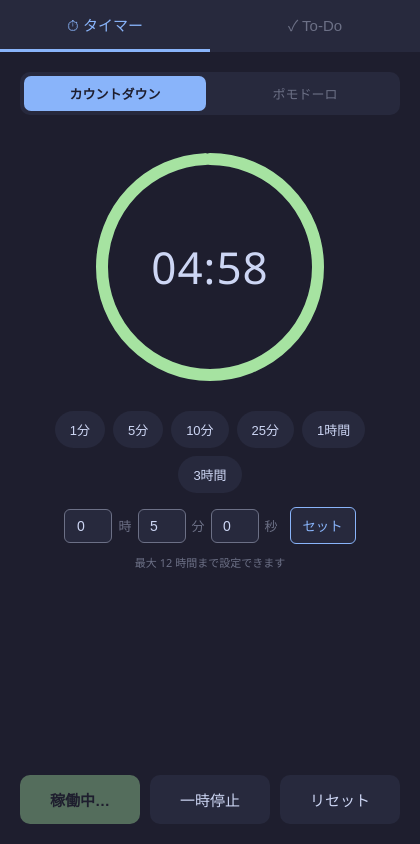
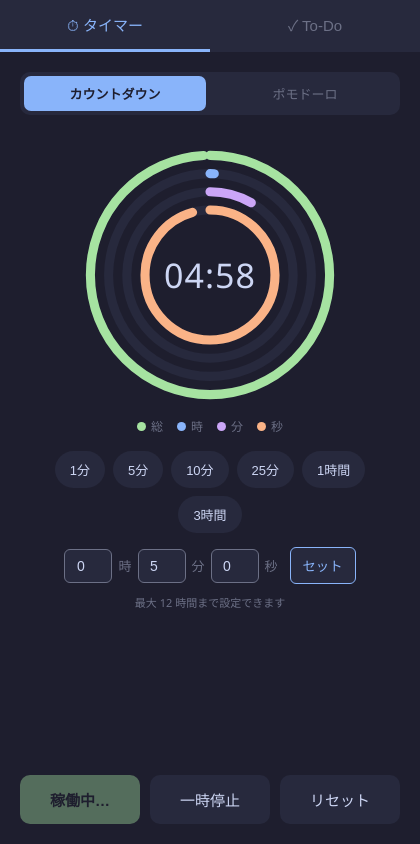
Before and after one commit to usizou/time-todo, an Electron app: page src/index.html in a window 420 px wide. Both pictures are taken after a click on the button "スタート". Drawn offline with Linux system fonts and the light colour scheme.

Commit message:
残り時間を4重の同心円リングで表現(総/時/分/秒)
- 外→内に 総時間/時(12h周)/分(1h周)/秒(1min周) のリングを追加
- 内側ほど速く回り、秒リングで時間の流れを体感できる
- 単位の境界を跨ぐ瞬間はアニメせず瞬時に戻す処理を追加
- 色分け凡例を追加、更新間隔を100msに、表示レイアウトを調整
- version 0.2.2

Co-Authored-By: Claude Opus 4.8 <noreply@anthropic.com>

```diff
--- a/package.json
+++ b/package.json
@@ -1,6 +1,6 @@
 {
   "name": "time-todo",
-  "version": "0.2.1",
+  "version": "0.2.2",
   "description": "タイマー & To-Do デスクトップアプリ",
   "main": "main.js",
   "scripts": {
--- a/src/index.html
+++ b/src/index.html
@@ -21,17 +21,33 @@
       <button class="mode" data-mode="pomodoro">ポモドーロ</button>
     </div>
 
-    <!-- 残り時間の表示（円形リング） -->
+    <!-- 残り時間の表示（4重の同心円リング） -->
     <div class="display">
       <svg class="ring" viewBox="0 0 200 200">
-        <circle class="ring-track" cx="100" cy="100" r="90" />
-        <circle id="ring-progress" class="ring-progress" cx="100" cy="100" r="90" />
+        <!-- 背景トラック -->
+        <circle class="ring-track" cx="100" cy="100" r="92" />
+        <circle class="ring-track" cx="100" cy="100" r="78" />
+        <circle class="ring-track" cx="100" cy="100" r="64" />
+        <circle class="ring-track" cx="100" cy="100" r="50" />
+        <!-- 進捗リング（外→内: 総/時/分/秒） -->
+        <circle id="ring-total" class="ring-progress p-total" cx="100" cy="100" r="92" />
+        <circle id="ring-hour"  class="ring-progress p-hour"  cx="100" cy="100" r="78" />
+        <circle id="ring-min"   class="ring-progress p-min"   cx="100" cy="100" r="64" />
+        <circle id="ring-sec"   class="ring-progress p-sec"   cx="100" cy="100" r="50" />
       </svg>
       <div class="ring-center">
         <div id="phase-label" class="phase-label"></div>
         <div id="time" class="time">00:00</div>
         <div id="pomo-count" class="pomo-count"></div>
       </div>
+    </div>
+
+    <!-- リングの凡例 -->
+    <div class="ring-legend">
+      <span class="lg lg-total">総</span>
+      <span class="lg lg-hour">時</span>
+      <span class="lg lg-min">分</span>
+      <span class="lg lg-sec">秒</span>
     </div>
 
     <!-- カウントダウン用：時間のプリセット＆入力 -->
--- a/src/renderer.js
+++ b/src/renderer.js
@@ -13,7 +13,10 @@ const el = {
   time: document.getElementById('time'),
   phase: document.getElementById('phase-label'),
   pomoCount: document.getElementById('pomo-count'),
-  ring: document.getElementById('ring-progress'),
+  ringTotal: document.getElementById('ring-total'),
+  ringHour: document.getElementById('ring-hour'),
+  ringMin: document.getElementById('ring-min'),
+  ringSec: document.getElementById('ring-sec'),
   countdownSetup: document.getElementById('countdown-setup'),
   inHour: document.getElementById('in-hour'),
   inMin: document.getElementById('in-min'),
@@ -27,8 +30,36 @@ const el = {
 // ===== 定数 =====
 const MAX_MS = 12 * 60 * 60 * 1000;                 // 上限12時間
 const DEFAULT_SEC = 5 * 60;                          // 起動時の初期値(5分)。リセットの戻り先
-const RING_C = 2 * Math.PI * 90;                    // リング円周(r=90)
-el.ring.style.strokeDasharray = RING_C;
+const HOUR_CYCLE = 12 * 60 * 60 * 1000;             // 時リングの1周(12時間)
+const MIN_CYCLE = 60 * 60 * 1000;                   // 分リングの1周(1時間)
+const SEC_CYCLE = 60 * 1000;                        // 秒リングの1周(1分)
+
+// 各リングの円（半径ごとに円周を算出し stroke-dasharray に設定）
+const rings = [
+  { node: el.ringTotal, r: 92, cycle: 'total', prev: undefined },
+  { node: el.ringHour,  r: 78, cycle: HOUR_CYCLE, prev: undefined },
+  { node: el.ringMin,   r: 64, cycle: MIN_CYCLE, prev: undefined },
+  { node: el.ringSec,   r: 50, cycle: SEC_CYCLE, prev: undefined },
+];
+rings.forEach((ring) => {
+  ring.c = 2 * Math.PI * ring.r;
+  ring.node.style.strokeDasharray = ring.c;
+});
+
+// リングの進捗を設定（割合が増える=単位の境界を跨いだ時はアニメせず瞬時に戻す）
+function setRing(ring, ratio) {
+  ratio = Math.max(0, Math.min(1, ratio));
+  const offset = ring.c * (1 - ratio);
+  if (ring.prev !== undefined && ratio > ring.prev + 0.001) {
+    ring.node.style.transition = 'none';
+    ring.node.style.strokeDashoffset = offset;
+    void ring.node.getBoundingClientRect(); // 反映を強制
+    ring.node.style.transition = '';
+  } else {
+    ring.node.style.strokeDashoffset = offset;
+  }
+  ring.prev = ratio;
+}
 
 // ===== ポモドーロの設定（分） =====
 const POMO = { work: 25, shortBreak: 5, longBreak: 15, longEvery: 4 };
@@ -58,13 +89,16 @@ function fmt(ms) {
 function render() {
   el.time.textContent = fmt(remainingMs);
 
-  // リング：残り割合に応じて減っていく
-  const ratio = durationMs > 0 ? Math.max(0, remainingMs / durationMs) : 0;
-  el.ring.style.strokeDashoffset = RING_C * (1 - ratio);
+  // 4重リング：外→内(総/時/分/秒)。内側ほど速く回る
+  const R = Math.max(0, remainingMs);
+  setRing(rings[0], durationMs > 0 ? R / durationMs : 0);          // 総時間
+  setRing(rings[1], (R % HOUR_CYCLE) / HOUR_CYCLE);               // 時(12hで1周)
+  setRing(rings[2], (R % MIN_CYCLE) / MIN_CYCLE);                 // 分(1hで1周)
+  setRing(rings[3], (R % SEC_CYCLE) / SEC_CYCLE);                 // 秒(1minで1周)
 
   const warn = running && remainingMs <= 10000;
   el.time.classList.toggle('warning', warn);
-  el.ring.classList.toggle('warning', warn);
+  el.ringTotal.classList.toggle('warning', warn);
 
   if (mode === 'pomodoro') {
     const labels = { work: '🍅 作業', short: '☕ 小休憩', long: '🌴 長休憩' };
@@ -95,7 +129,7 @@ function start() {
   if (running || remainingMs <= 0) return;
   running = true;
   endTime = Date.now() + remainingMs;
-  ticker = setInterval(tick, 200);
+  ticker = setInterval(tick, 100);
   render();
 }
 
--- a/src/style.css
+++ b/src/style.css
@@ -79,12 +79,18 @@ body {
   font-weight: 600;
 }
 
-/* --- 表示（円形リング） --- */
+/* --- 表示（4重の同心円リング） --- */
+:root {
+  --ring-total: #a6e3a1; /* 緑 */
+  --ring-hour:  #89b4fa; /* 青 */
+  --ring-min:   #cba6f7; /* 紫 */
+  --ring-sec:   #fab387; /* 橙 */
+}
 .display {
   position: relative;
-  width: 240px;
-  height: 240px;
-  margin: 8px auto 24px;
+  width: 260px;
+  height: 260px;
+  margin: 6px auto 12px;
 }
 .ring {
   width: 100%;
@@ -94,17 +100,23 @@ body {
 .ring-track {
   fill: none;
   stroke: var(--panel);
-  stroke-width: 10;
+  stroke-width: 7;
 }
 .ring-progress {
   fill: none;
-  stroke: var(--accent-2);
-  stroke-width: 10;
+  stroke-width: 7;
   stroke-linecap: round;
-  /* JSで stroke-dasharray / offset を設定 */
-  transition: stroke-dashoffset 0.3s linear, stroke 0.3s;
+  /* JSで stroke-dasharray / dashoffset を設定 */
+  transition: stroke-dashoffset 0.2s linear, stroke 0.3s;
 }
-.ring-progress.warning { stroke: var(--danger); }
+.p-total { stroke: var(--ring-total); }
+.p-hour  { stroke: var(--ring-hour); }
+.p-min   { stroke: var(--ring-min); }
+.p-sec   { stroke: var(--ring-sec); }
+.p-total.warning,
+.time.warning { color: var(--danger); }
+.p-total.warning { stroke: var(--danger); }
+
 .ring-center {
   position: absolute;
   inset: 0;
@@ -115,13 +127,13 @@ body {
   text-align: center;
 }
 .phase-label {
-  font-size: 15px;
+  font-size: 14px;
   color: var(--accent-2);
-  height: 20px;
-  margin-bottom: 4px;
+  height: 18px;
+  margin-bottom: 2px;
 }
 .time {
-  font-size: 44px;
+  font-size: 34px;
   font-weight: 200;
   font-variant-numeric: tabular-nums;
   letter-spacing: 1px;
@@ -129,11 +141,33 @@ body {
 }
 .time.warning { color: var(--danger); }
 .pomo-count {
+  font-size: 11px;
+  color: var(--muted);
+  height: 15px;
+  margin-top: 6px;
+}
+
+/* --- リング凡例 --- */
+.ring-legend {
+  display: flex;
+  justify-content: center;
+  gap: 14px;
+  margin-bottom: 16px;
   font-size: 12px;
   color: var(--muted);
-  height: 16px;
-  margin-top: 8px;
 }
+.lg { display: flex; align-items: center; gap: 5px; }
+.lg::before {
+  content: "";
+  width: 9px;
+  height: 9px;
+  border-radius: 50%;
+  display: inline-block;
+}
+.lg-total::before { background: var(--ring-total); }
+.lg-hour::before  { background: var(--ring-hour); }
+.lg-min::before   { background: var(--ring-min); }
+.lg-sec::before   { background: var(--ring-sec); }
 
 /* --- セットアップ --- */
 .setup { margin-bottom: 20px; }
```
